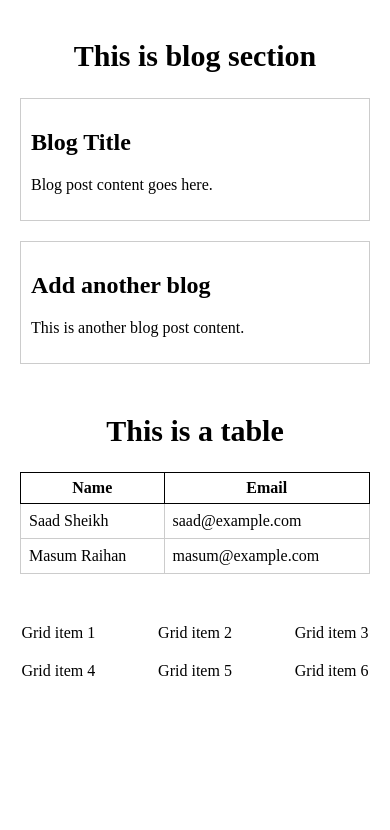
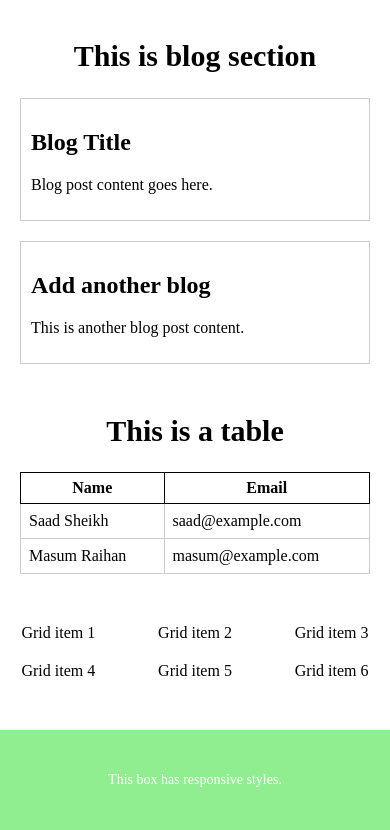
Before and after one commit to Saadsheikh133/explore-css, a plain HTML site: page index.html in a window 390 px wide. Shown: the part 889-1719 px from the top of the page. Before the commit the page ends 1619 px from the top, so only its background shows below. Drawn offline with Linux system fonts and the light colour scheme.

Commit message:
added media queries

```diff
--- a/index.html
+++ b/index.html
@@ -105,6 +105,11 @@
         <div>Grid item 5</div>
         <div>Grid item 6</div>
     </section>
+    <section>
+        <div class="responsive-box">
+            This box has responsive styles.
+        </div>
+    </section>
 </body>
 
 </html>
--- a/style.css
+++ b/style.css
@@ -208,3 +208,23 @@ td {
     text-align: center;
     margin: 50px 0;
 }
+
+.responsive-box {
+    width: 200px;
+    height: 100px;
+    background-color: lightblue;
+    text-align: center;
+    line-height: 100px;
+    font-size: 18px;
+    color: white;
+}
+
+/* Media Query for screens with a maximum width of 600px */
+@media (max-width: 600px) {
+    .responsive-box {
+        width: 100%;
+        height: auto;
+        font-size: 14px;
+        background-color: lightgreen;
+    }
+}
```
